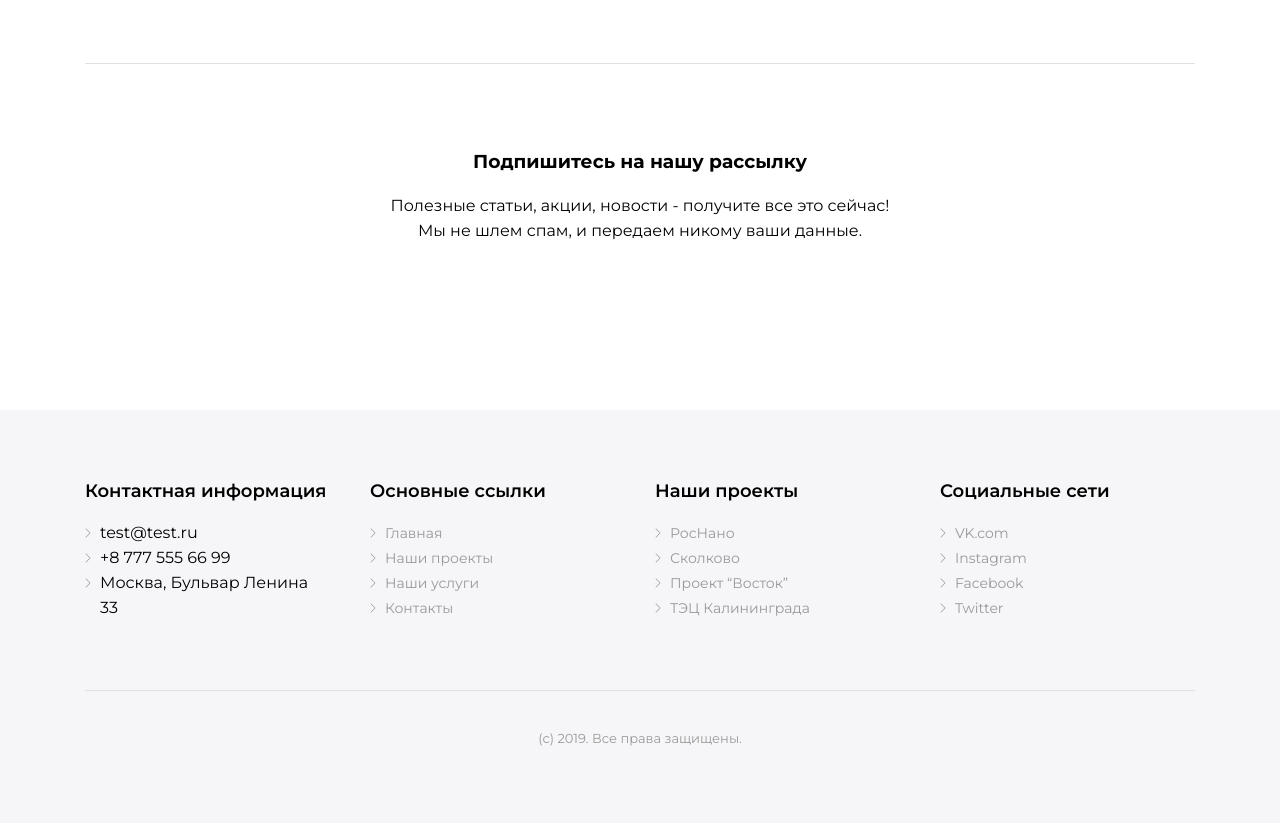
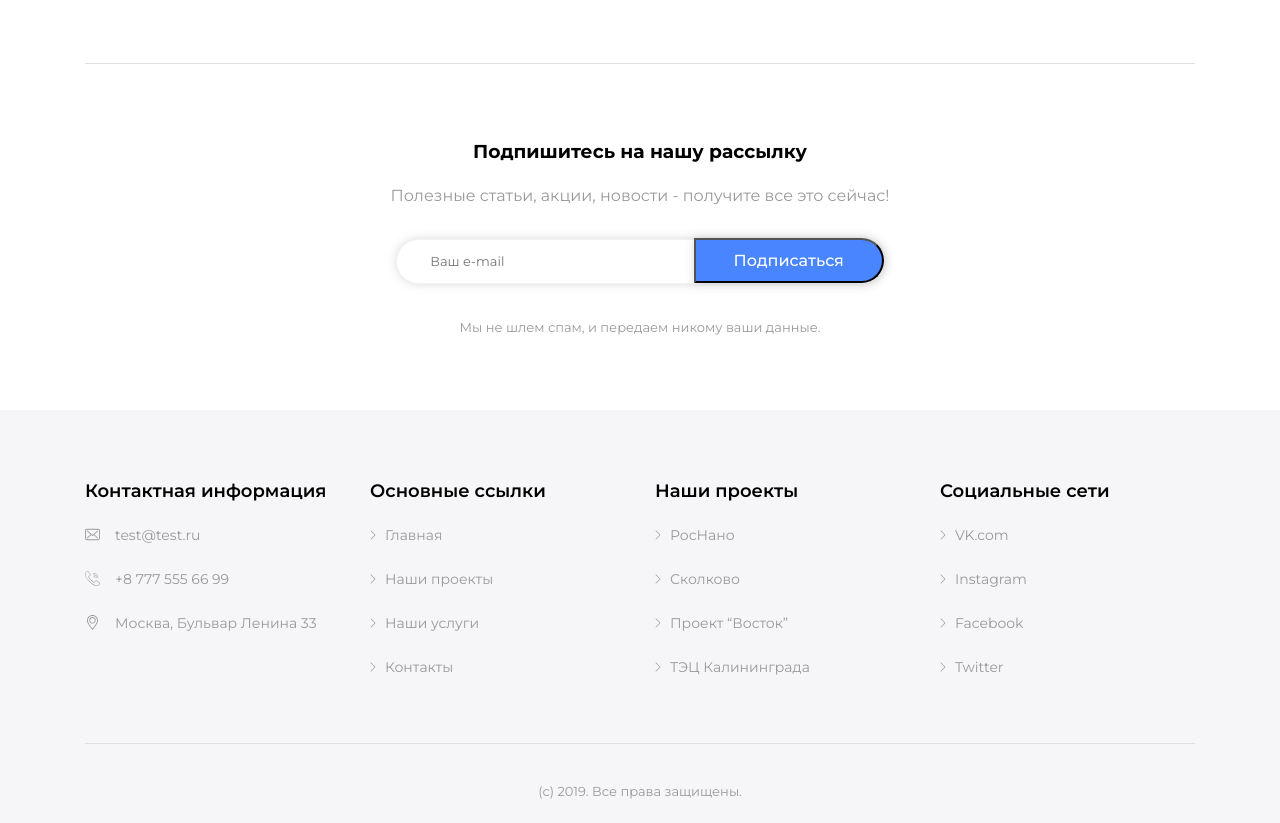
Before and after one commit to AlekseyMR/TestTaskFigma, a plain HTML site: page index.html in a window 1280 px wide. Shown: the part 4920-5743 px from the top of the page. Drawn offline with Linux system fonts and the light colour scheme.

Commit message:
Первый финальный релиз

```diff
--- a/index.html
+++ b/index.html
@@ -11,10 +11,10 @@
 			<div class="header-top">
 	      <ul class="main-nav">
 	        <li><a href="#">Главная</a></li>
-	        <li><a href="#">Наши проекты</a></li>
+	        <li><a href="#idProjects">Наши проекты</a></li>
 	        <li><a href="#">Услуги</a></li>
-					<li><a href="#">Новости</a></li>
-					<li><a href="#">Контакты</a></li>
+					<li><a href="#idSubscription">Новости</a></li>
+					<li><a href="#idContacts">Контакты</a></li>
 	      </ul>
       </div>
       <div class="header-text">
@@ -150,7 +150,7 @@
       </div>
     </div>
 
-		<div class="projects">
+		<div class="projects" id="idProjects">
       <div class="projects-main">
         <h2>Наши проекты</h2>
         <span>Lorem Ipsum - это текст-"рыба", часто используемый в печати и вэб-дизайне.
@@ -185,27 +185,31 @@
       </div>
 		</div>
 
-    <div class="subscription">
+    <div class="subscription" id="idSubscription">
       <div class="subscription-main">
 
         <h3>Подпишитесь на нашу рассылку</h3>
         <span>Полезные статьи, акции, новости - получите все это сейчас!</span>
         <div class="subscription-form">
-
+          <form action="#" method="post">
+            <input type="text" class="input-text" name="subscription-email" placeholder="Ваш e-mail"/>
+            <button type="button" class="btn">Подписаться</button>
+          </form>
         </div>
-        <span>Мы не шлем спам, и передаем никому ваши данные.</span>
+        <span class="span-low">Мы не шлем спам, и передаем никому ваши данные.</span>
 
       </div>
 		</div>
 
-		<div class="page-footer">
+		<div class="page-footer" id="idContacts">
       <div class="footer-map">
-        <div class="footer-menu">
+        <div class="footer-menu contacts">
           <h3>Контактная информация</h3>
           <ul>
-            <li>test@test.ru</li>
-            <li>+8 777 555 66 99</li>
-            <li>Москва, Бульвар Ленина 33</li>
+            <li><div class="icon-email"></div>
+            test@test.ru</li>
+            <li><div class="icon-phone"></div>+8 777 555 66 99</li>
+            <li><div class="icon-address"></div>Москва, Бульвар Ленина 33</li>
           </ul>
         </div>
         <div class="footer-menu">
--- a/style.css
+++ b/style.css
@@ -371,7 +371,50 @@ margin-right: 0px;
 	border-top: 1px solid #E0E0E0;
 }
 .subscription-main h3{
-	margin-top: 85px;
+	margin-top: 75px;
+}
+.subscription-main span{
+	font-style: normal;
+	font-weight: normal;
+	font-size: 16px;
+	line-height: 25px;
+	color: #999999;
+}
+.subscription-main .span-low{
+	font-size: 13px;
+	line-height: 21px;
+}
+.subscription-form{
+	font-size: 13px;
+	line-height: 21px;
+	margin-top: 30px;
+	margin-bottom: 30px;
+}
+.subscription .input-text{
+	width: 489px;
+	height: 45px;
+	border: 1px solid #F2F2F2;
+	box-sizing: border-box;
+	box-shadow: 0px 0px 10px rgba(111, 111, 111, 0.25);
+	border-radius: 30px;
+	font: inherit;
+	padding: 15px 33px;
+}
+.btn{
+	width: 190px;
+height: 45px;
+	background: #4985FF;
+box-shadow: 0px 0px 10px rgba(111, 111, 111, 0.25);
+border-radius: 0px 30px 30px 0px;
+margin-left: -195px;
+padding: 0;
+font: inherit;
+font-style: normal;
+font-weight: 500;
+font-size: 16px;
+line-height: 20px;
+color: #FFFFFF;
+padding-top: 2px;
 }
 
 .page-footer{
@@ -383,7 +426,7 @@ margin-right: 0px;
 	display: inline-block;
 	width: 1110px;
 	margin-top: 70px;
-	padding-bottom: 70px;
+	padding-bottom: 65px;
 	border-bottom:  1px solid #E0E0E0;
 
 }
@@ -396,8 +439,16 @@ margin-right: 0px;
 }
 .footer-menu ul{
 	padding-left: 15px;
-	list-style-image: url("svg/list-arrow.svg");
+	list-style: url("svg/list-arrow.svg");
 	margin-bottom: 0px;
+}
+.footer-menu li{
+		font-style: normal;
+		font-weight: normal;
+		font-size: 14px;
+		line-height: 22px;
+		color: #999999;
+		margin-top: 22px;
 }
 .footer-menu a{
 	font-style: normal;
@@ -406,6 +457,40 @@ margin-right: 0px;
 	line-height: 22px;
 	color: #999999;
 	text-decoration: none;
+}
+.footer-menu.contacts ul{
+list-style: none;
+padding-left: 30px;
+}
+.footer-menu.contacts li{
+	position: relative;
+}
+.footer-menu.contacts .icon-email{
+	position:absolute;
+	width: 15px;
+	height: 15px;
+	background-image: url("svg/envelope.svg");
+	background-repeat: no-repeat;
+	left:-30px;
+	top:3px;
+}
+.footer-menu.contacts .icon-phone{
+	position:absolute;
+	width: 15px;
+	height: 15px;
+	background-image: url("svg/call.svg");
+	background-repeat: no-repeat;
+	left:-30px;
+	top:3px;
+}
+.footer-menu.contacts .icon-address{
+	position:absolute;
+	width: 15px;
+	height: 15px;
+	background-image: url("svg/placeholder.svg");
+	background-repeat: no-repeat;
+	left:-30px;
+	top:3px;
 }
 .footer-menu:last-child{
 margin-right: 0px;
```
Also changed, not shown: svg/call.svg (added), svg/envelope.svg (added), svg/placeholder.svg (added), svg/video__button.svg (added).
